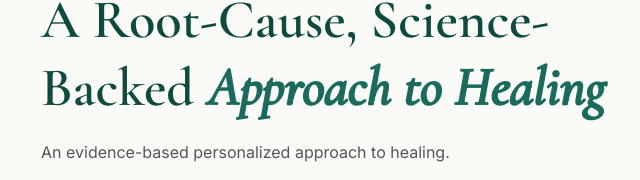
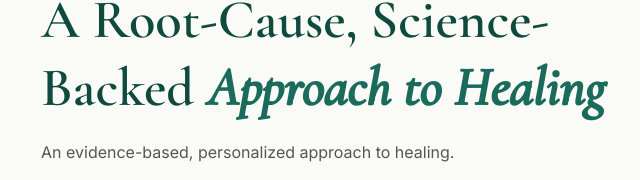
Before and after one commit to SevaHealth/SevaHealth.github.io, a plain HTML site: page index.html in a window 1280 px wide. Shown: the part 3408-3588 px from the top of the page, 23-663 px from the left. Drawn offline with nearby package versions, Linux system fonts and the light colour scheme.

Commit message:
Update index.html

```diff
--- a/index.html
+++ b/index.html
@@ -274,7 +274,7 @@
                 <div class="svc-detail__content anim">
                     <p class="section__eyebrow">Functional Medicine</p>
                     <h2 class="section__heading section__heading--lg">A Root-Cause, Science-Backed <em>Approach to Healing</em></h2>
-                    <p>An evidence-based personalized approach to healing.</p>
+                    <p>An evidence-based, personalized approach to healing.</p>
                     <ul class="svc-detail__list">
                         <li>Looks beyond diagnosis to understand <strong>why</strong> a condition developed</li>
                         <li>Considers the dynamic interplay of genetics, lifestyle, environment, and physiology</li>
```
